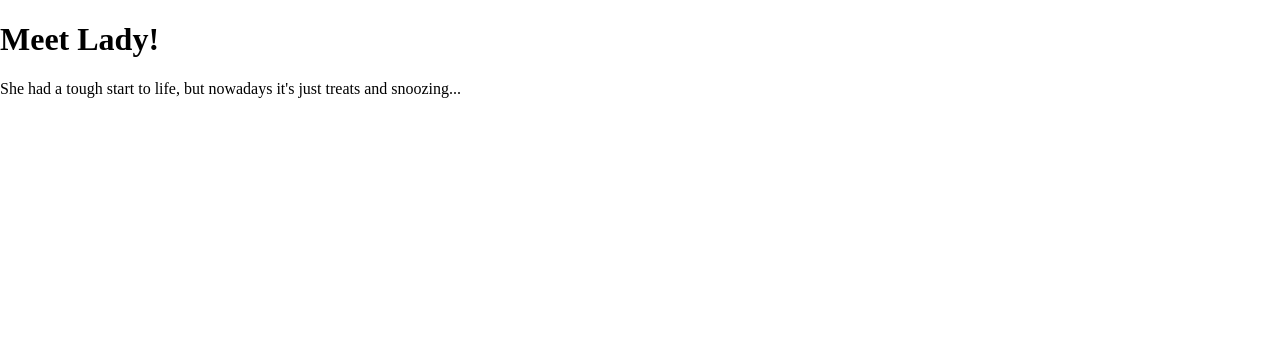
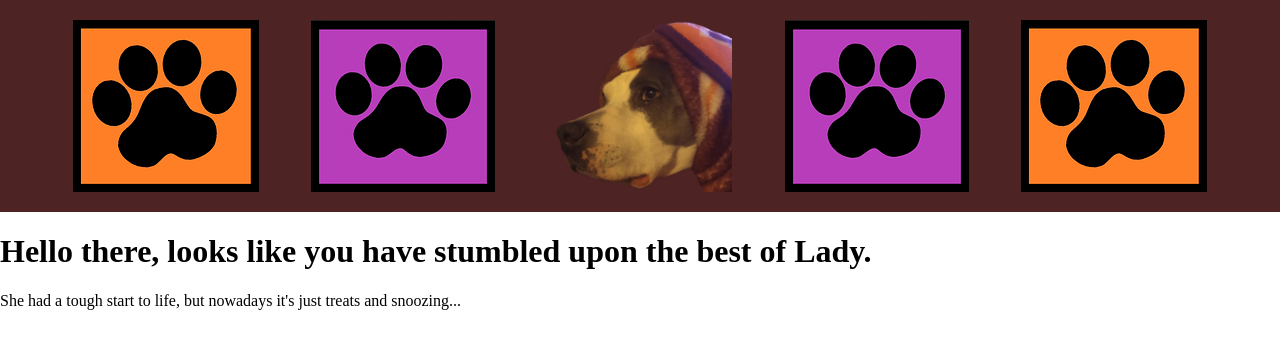
Before and after one commit to Colin-OBrien/LifeOfLady, a plain HTML site: page index.html in a window 1280 px wide. Drawn offline with Linux system fonts and the light colour scheme.

Commit message:
added header banner

```diff
--- /dev/null
+++ b/STYLES/styles.css
@@ -0,0 +1,27 @@
+html, body {
+    height: 100%;
+    margin: 0;
+}
+
+.header-container {
+    display: flex;
+    flex-direction: column;
+}
+
+.top-banner {
+    display: flex;
+    flex-direction: row;
+    background-color: #4d2324;
+    justify-content: space-evenly;
+    align-items: center;
+    padding: 20px;
+}
+
+
+
+/* IMAGE STYLES */
+
+.head-logo {
+    width: 184px;
+    height: 172px;
+}
--- a/index.html
+++ b/index.html
@@ -5,18 +5,36 @@
         <title>My Dog - Lady</title>
         <meta charset='UTF-8'>
         <link>
+        <link rel="stylesheet" href="./STYLES/styles.css">
     </head>
 
-    <body style="margin: 0;">
+    <body>
 
-        <h1>Meet Lady!</h1> <!--Insert a picture of lady looking up and smiling next to the header, salmon pink background on header. circular photo-->
+        <div class='header-container'>
+            <div class='top-banner'>
+                <img class='prints' src='./PICTURES/orange_paw.png' alt='Paw Prints'>
+                <img class='prints' src='./PICTURES/purple_paw.png' alt='Paw Prints'>
 
-        <div>She had a tough start to life, but nowadays it's just treats and snoozing...</div> <!-- Add picture of sleeping lady here. square with light border-->
+                <img class ='head-logo' src='./PICTURES/lady_head_scarf_logo.jpg' alt='Lady Head Scarf'>
 
+                <img class='prints' src='./PICTURES/purple_paw.png' alt='Paw Prints'>
+                <img class='prints' src='./PICTURES/orange_paw.png' alt='Paw Prints'>
+            </div>
 
+            <div class='bottom-banner'>
+                <h1>Hello there, looks like you have stumbled upon the best of Lady.</h1> <!--Insert a picture of lady looking up and smiling next to the header, salmon pink background on header. circular photo-->
+                <div>She had a tough start to life, but nowadays it's just treats and snoozing...</div> <!-- Add picture of sleeping lady here. square with light border-->
+            </div>
+        </div>
 
+        <div class='body-container-one'>
+        </div>
 
+        <div class='body-container-two'>
+        </div>
 
+        <div class='footer-container'>
+        </div>
     </body>
 
 
```
Also changed, not shown: PICTURES/lady_big_bone.jpg (added), PICTURES/lady_eyes_open.jpg (added), PICTURES/lady_head_scarf.jpg (added), PICTURES/lady_head_scarf_logo.jpg (added), PICTURES/lady_looking_back.jpg (added), PICTURES/lady_looking_out.jpg (added), PICTURES/lady_looking_up.jpg (added), PICTURES/lady_sitting.jpg (added), PICTURES/lady_sleeping.jpg (added), PICTURES/lady_smile.jpg (added), PICTURES/orange_paw.png (added), PICTURES/paw_prints.jpg (added), PICTURES/purple_paw.png (added), 3 other files.
